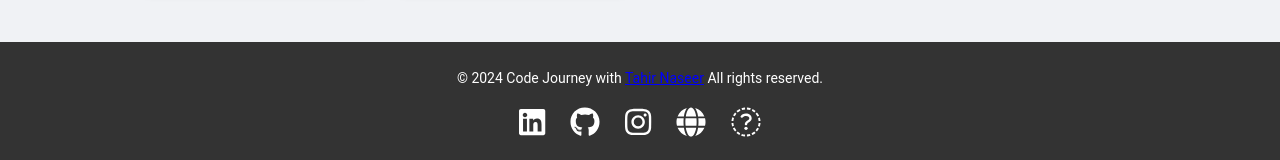
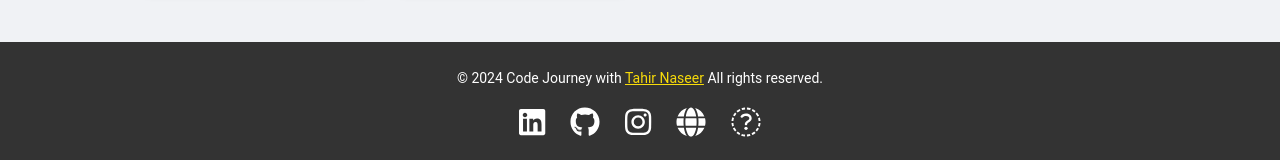
Before and after one commit to imtahirnaseer/Programming-Source-Code, a plain HTML site: page index.html in a window 1280 px wide. Shown: the part 724-884 px from the top of the page. Drawn offline with Linux system fonts and the light colour scheme.

Commit message:
Update index.html

```diff
--- a/index.html
+++ b/index.html
@@ -107,7 +107,7 @@
     </section>
 
     <footer>
-       <p>© 2024 Code Journey with <a href="https://imtahirnaseer.github.io/Portfolio" target="_blank" title="Tahir Naseer" style="color: blue;">Tahir Naseer</a> All rights reserved.</p>
+        <p>© 2024 Code Journey with <a href="https://imtahirnaseer.github.io/Portfolio" target="_blank" title="Tahir Naseer" style="color: rgb(247, 219, 10);">Tahir Naseer</a> All rights reserved.</p>
         <div class="social-icons">
             <a href="https://www.linkedin.com/in/imtahirnaseer" target="_blank" title="LinkedIn">
                 <i class="fab fa-linkedin"></i>
```
